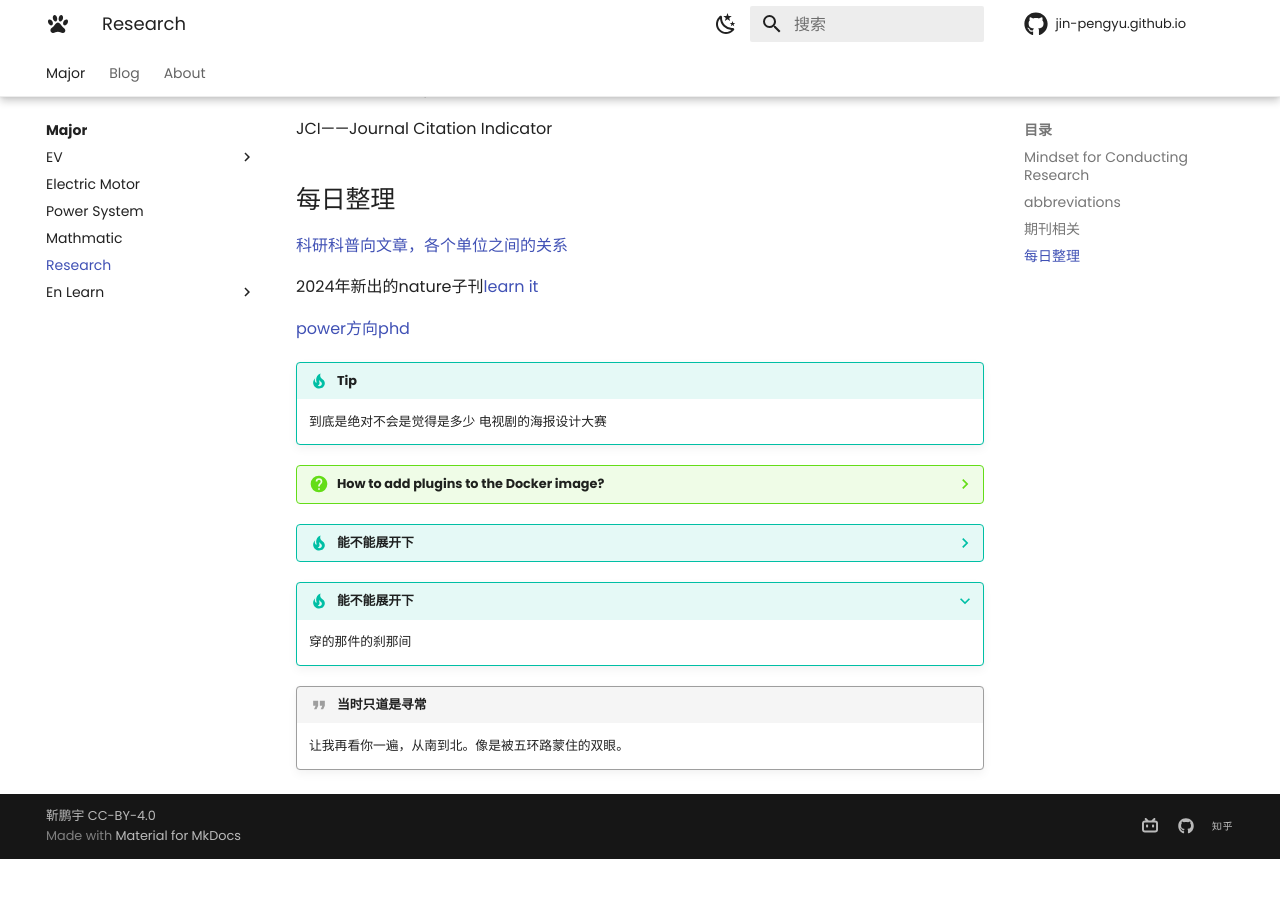
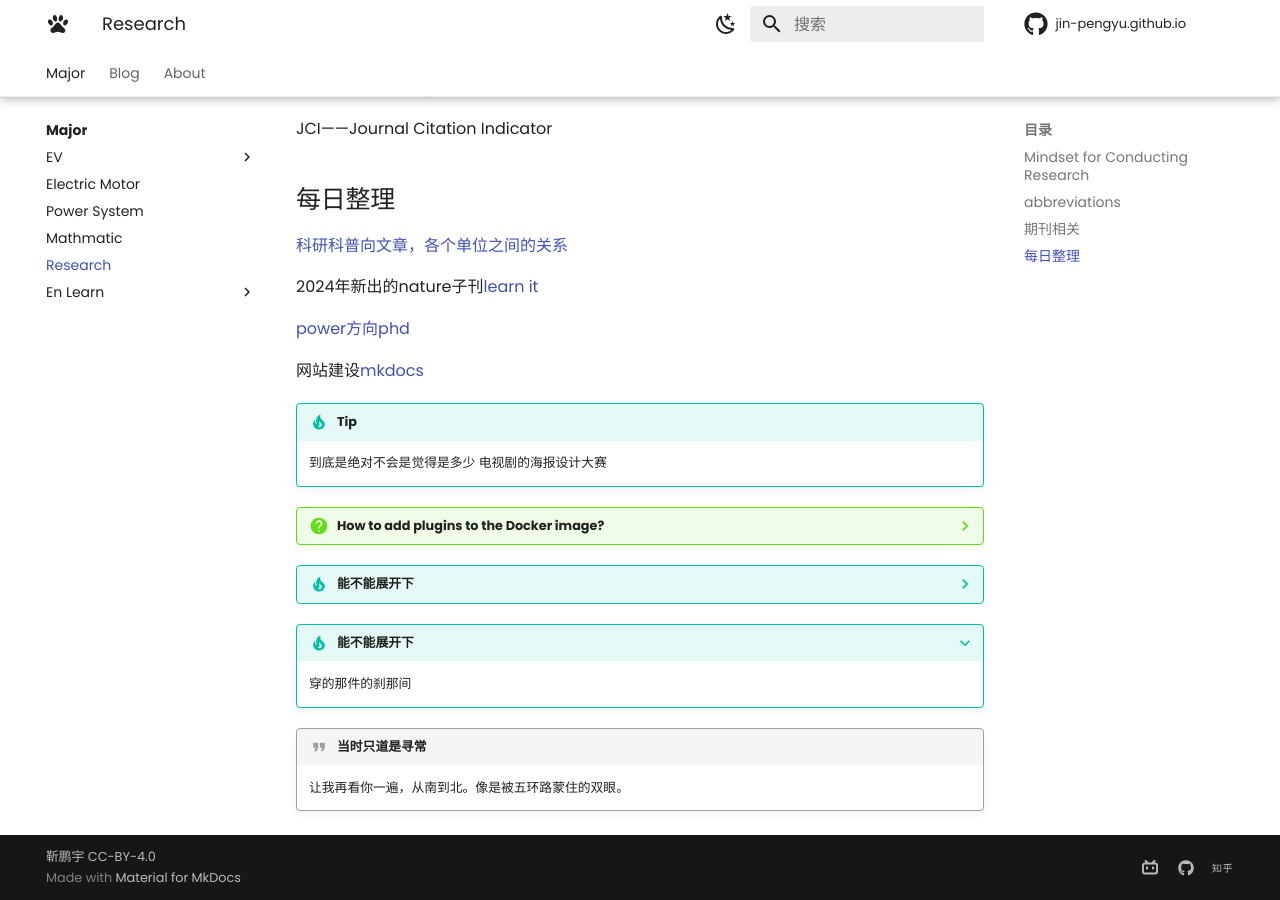
Before and after one commit to Pengyu-Jin/Pengyu-Jin.github.io, an MkDocs documentation site: the page built from docs/major/research/research.md, in a window 1280 px wide and 900 px high, scrolled down 771 px. Built offline with MkDocs 1.6.1 and Material for MkDocs 9.7.7, drawn with Linux system fonts in a browser that asks for light colours; emoji names are drawn with the system emoji font; comment, search, counter and statistics services are not loaded; before the commit the page ends 1630 px from its top, so only the background shows below that.

Commit message:
style change 297

```diff
--- a/docs/major/research/research.md
+++ b/docs/major/research/research.md
@@ -38,6 +38,8 @@ JCI——Journal Citation Indicator
 
 [power方向phd](https://www.zhihu.com/question/53550296){:target="_blank"}
 
+网站建设[mkdocs](https://squidfunk.github.io/mkdocs-material/getting-started/){:target="_blank"}
+
 !!! tip
     到底是绝对不会是觉得是多少
     电视剧的海报设计大赛
```
